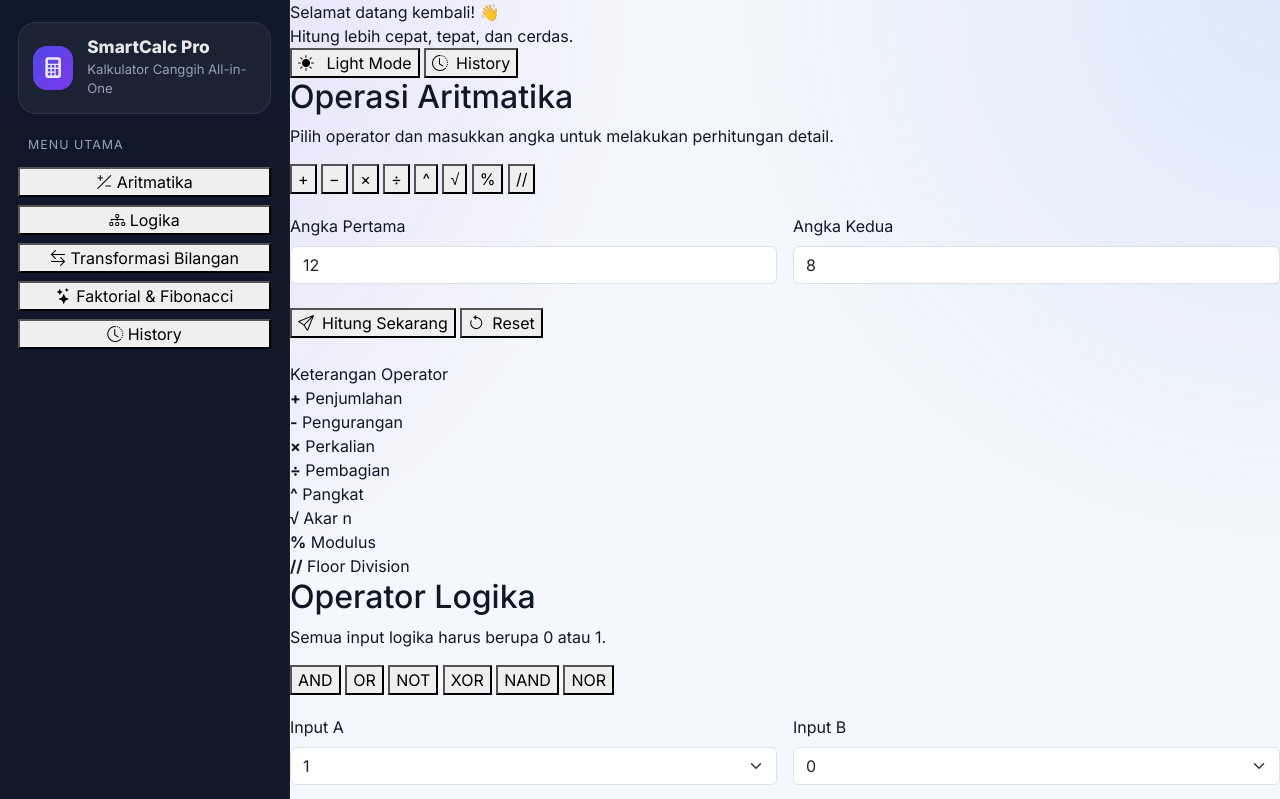
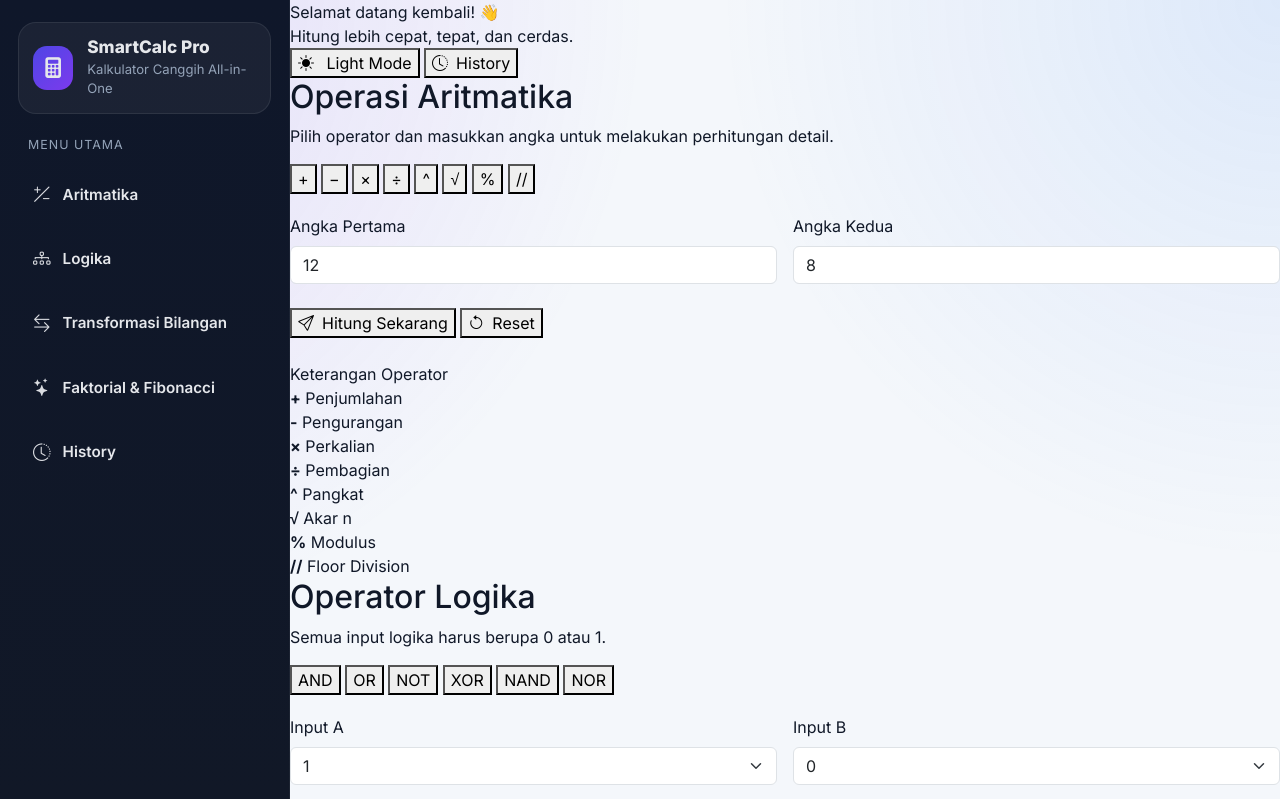
Before and after one commit to dodi397/Kalkulator-Canggih, a Flask app: page / in a window 1280 px wide. Shown: the top 799 px of the page. Run offline with Flask 3, Linux system fonts and the light colour scheme.

Commit message:
Menambahkan styling tombol menu sidebar lengkap dengan ikon,teks,efek hover,dan animasi agar navigasi terlihat interaktif

```diff
--- a/static/css/style.css
+++ b/static/css/style.css
@@ -108,3 +108,24 @@ body {
   letter-spacing: .08em;
   margin: 4px 10px;
 }
+
+.menu-item {
+  width: 100%;
+  border: 1px solid transparent;
+  background: transparent;
+  color: var(--sidebar-text);
+  text-align: left;
+  display: flex;
+  align-items: center;
+  gap: 12px;
+  padding: 14px 14px;
+  border-radius: 16px;
+  transition: .2s ease;
+}
+
+.menu-item span { font-weight: 600; font-size: .95rem; }
+.menu-item i { font-size: 1.1rem; opacity: .95; }
+.menu-item:hover {
+  background: rgba(255,255,255,0.06);
+  border-color: rgba(255,255,255,0.08);
+}
```
